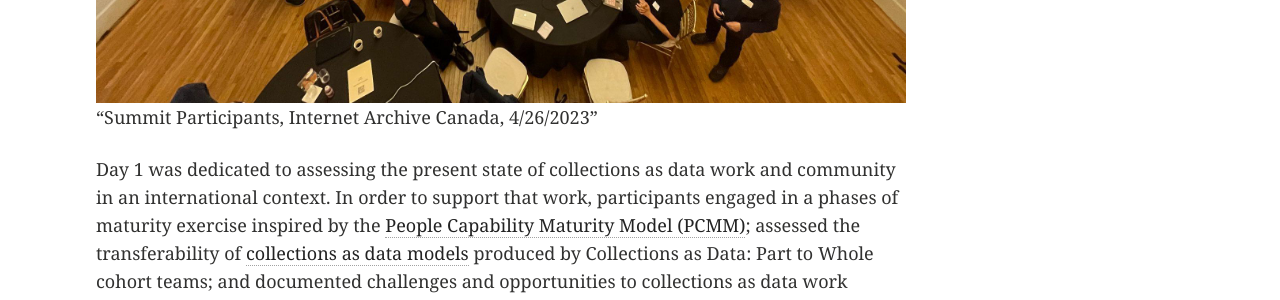
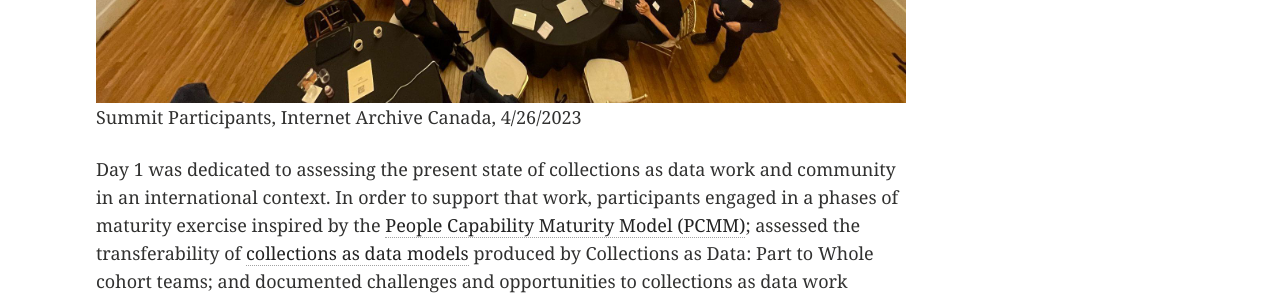
Before and after one commit to collectionsasdata/part2whole, a Jekyll site: the page built from _posts/2023-05-04-recap.markdown, in a window 1280 px wide and 900 px high, scrolled down 1040 px. Shown: the part 155-455 px from the top of the window. Built offline with Jekyll 4.4.1, drawn with Linux system fonts in a browser that asks for light colours.

Commit message:
Update 2023-05-04-recap.markdown

```diff
--- a/_posts/2023-05-04-recap.markdown
+++ b/_posts/2023-05-04-recap.markdown
@@ -10,7 +10,7 @@ teaser: "A Recap, A Resource, Next Steps"
 
 From April 25-26, 60 GLAM (Galleries, Libraries, Archives, Museums) [practitioners and disciplinary scholars](https://collectionsasdata.github.io/part2whole/iac/) from 18 countries gathered in Vancouver at Internet Archive Canada for *Collections as Data: State of The Field and Future Directions*. The summit was conducted as part of the Mellon foundation supported Collections as Data: Part to Whole - an effort focused on supporting responsible computational use of gallery, library, archive, and museum collections. Participants provided a [robust set of collections as data position statements](https://zenodo.org/record/7888576#.ZFO5O-zMI-Q) and generous feedback that will inform creation of a white paper, a transformative update to the Santa Barbara Statement on Collections as Data, and establishment of post-summit, international collections as data efforts.
 
-![https://github.com/collectionsasdata/part2whole/blob/master/_posts/iac_summit_participants_20230426.jpeg](https://github.com/collectionsasdata/part2whole/blob/master/_posts/iac_summit_participants_20230426.jpeg) "Summit Participants, Internet Archive Canada, 4/26/2023"
+![https://github.com/collectionsasdata/part2whole/blob/master/_posts/iac_summit_participants_20230426.jpeg](https://github.com/collectionsasdata/part2whole/blob/master/_posts/iac_summit_participants_20230426.jpeg) Summit Participants, Internet Archive Canada, 4/26/2023
 
 Day 1 was dedicated to assessing the present state of collections as data work and community in an international context. In order to support that work, participants engaged in a phases of maturity exercise inspired by the [People Capability Maturity Model (PCMM)](https://resources.sei.cmu.edu/library/asset-view.cfm?assetid=5329); assessed the transferability of [collections as data models](https://osf.io/r9n3s/wiki/home/) produced by Collections as Data: Part to Whole cohort teams; and documented challenges and opportunities to collections as data work specific to individual contexts (e.g., geographic, linguistic, cultural).
 
```
